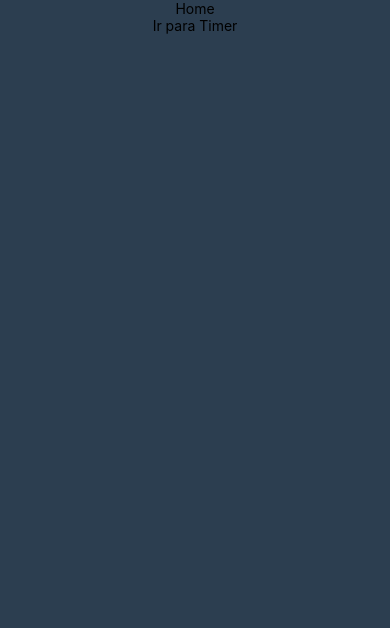
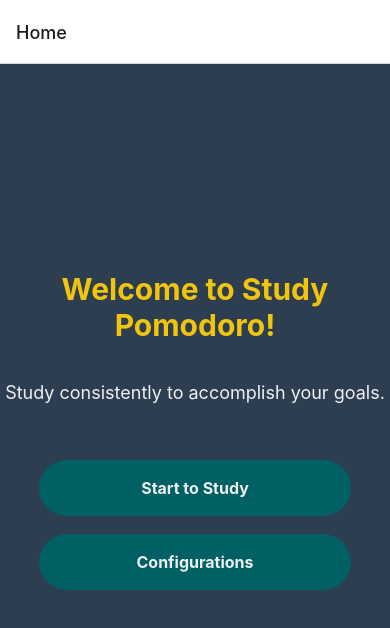
Before and after one commit to MariaCHelena/study-pomodoro, a React Native app: screen /Home in a window 390 px wide. Shown: the top 628 px of the page. Built offline with nearby package versions, Linux system fonts and the light colour scheme.

Commit message:
styling home screen

```diff
--- a/src/Rotas.js
+++ b/src/Rotas.js
@@ -4,17 +4,16 @@ import { createNativeStackNavigator} from '@react-navigation/native-stack'
 
 import Home from "./pages/Home";
 import Timer from "./pages/Timer";
+import Configurations from "./pages/Configurations";
 
 const Stack = createNativeStackNavigator();
 
 export default function Rotas(){
     return <NavigationContainer>
-        <Stack.Navigator
-            headerMode="none"
-            screenOptions={{ headerShown: false }}
-        >
+        <Stack.Navigator>
             <Stack.Screen name="Home" component={Home} />
             <Stack.Screen name="Timer" component={Timer}/>
+            <Stack.Screen name="Configurations" component={Configurations} />
         </Stack.Navigator>
     </NavigationContainer>
 }
--- a/src/components/Telas/index.js
+++ b/src/components/Telas/index.js
@@ -3,8 +3,8 @@ import { StatusBar, SafeAreaView } from "react-native";
 
 import style from "./style";
 
-export default function Telas({ children }){
-    return <SafeAreaView style={style.tela}>
+export default function Telas({ children, styles }){
+    return <SafeAreaView style={[style.tela, styles]}>
         { children }
         <StatusBar />
     </SafeAreaView>
--- /dev/null
+++ b/src/pages/Configurations/index.js
@@ -0,0 +1,10 @@
+import React from "react";
+import { Text } from "react-native";
+
+import Telas from "../../components/Telas";
+
+export default function Configurations(){
+    return <Telas>
+        <Text>Configurations</Text>
+    </Telas>
+}
--- a/src/pages/Home/index.js
+++ b/src/pages/Home/index.js
@@ -1,18 +1,31 @@
 import React from "react";
-import { TouchableOpacity, Text } from "react-native";
+import { TouchableOpacity, Text, View } from "react-native";
 
 import Telas from "../../components/Telas";
+import style from "./style";
 
 export default function Home({ navigation }) {
 
-    return <Telas>
-        <Text>Home</Text>
+    return <Telas styles={style.main}>
+        <Text style={style.welcome}>Welcome to Study Pomodoro!</Text>
+        <Text style={style.motivation}>Study consistently to accomplish your goals.</Text>
+        <View style={style.buttonsWrapper}>
             <TouchableOpacity
                 onPress={() => {
                     navigation.navigate('Timer')
                 }}
+                style={style.buttons}
             >
-            <Text>Ir para Timer</Text>
+                <Text style={style.textButton}>Start to Study</Text>
             </TouchableOpacity>
+            <TouchableOpacity
+                onPress={() => {
+                    navigation.navigate('Configurations')
+                }}
+                style={style.buttons}
+            >
+                <Text style={style.textButton}>Configurations</Text>
+            </TouchableOpacity>
+        </View>
     </Telas>
 }
--- /dev/null
+++ b/src/pages/Home/style.js
@@ -0,0 +1,45 @@
+import { StyleSheet } from "react-native";
+import { cores } from "../../style";
+
+export default StyleSheet.create({
+    main: {
+        paddingHorizontal: 32,
+        justifyContent: 'center',
+        paddingBottom: 64,
+    },
+    welcome: {
+        fontWeight: 'bold',
+        fontSize: 30,
+        color: cores.yellow,
+        marginTop: 16,
+        marginBottom: '10%',
+        textAlign: "center",
+    },
+    motivation: {
+        fontSize: 18,
+        color: cores.white,
+        marginBottom: "10%",
+        textAlign: "center"
+    },
+    buttonsWrapper: {
+        width: "80%",
+        marginHorizontal: 'auto',
+        alignItems: 'center'
+    },
+    buttons: {
+        marginTop: 18,
+        backgroundColor: cores.green,
+
+        width: '100%',
+        borderRadius: 50,
+        textAlign: 'center',
+        alignItems: 'center',
+        paddingVertical: 18,
+        elevation: 5
+    },
+    textButton: {
+        color: cores.white,
+        fontWeight: "bold",
+        fontSize: 16,
+    }
+})
--- a/src/style.js
+++ b/src/style.js
@@ -12,5 +12,5 @@ export const cores = {
     white: "#ECF0F1",
     gray: "#BDC3C7",
     yellow: "#F1C40F",
-    blue: "#2980B9"
+    green: "#006064"
 }
```
Lines whose indentation alone changed are shown as unchanged.
